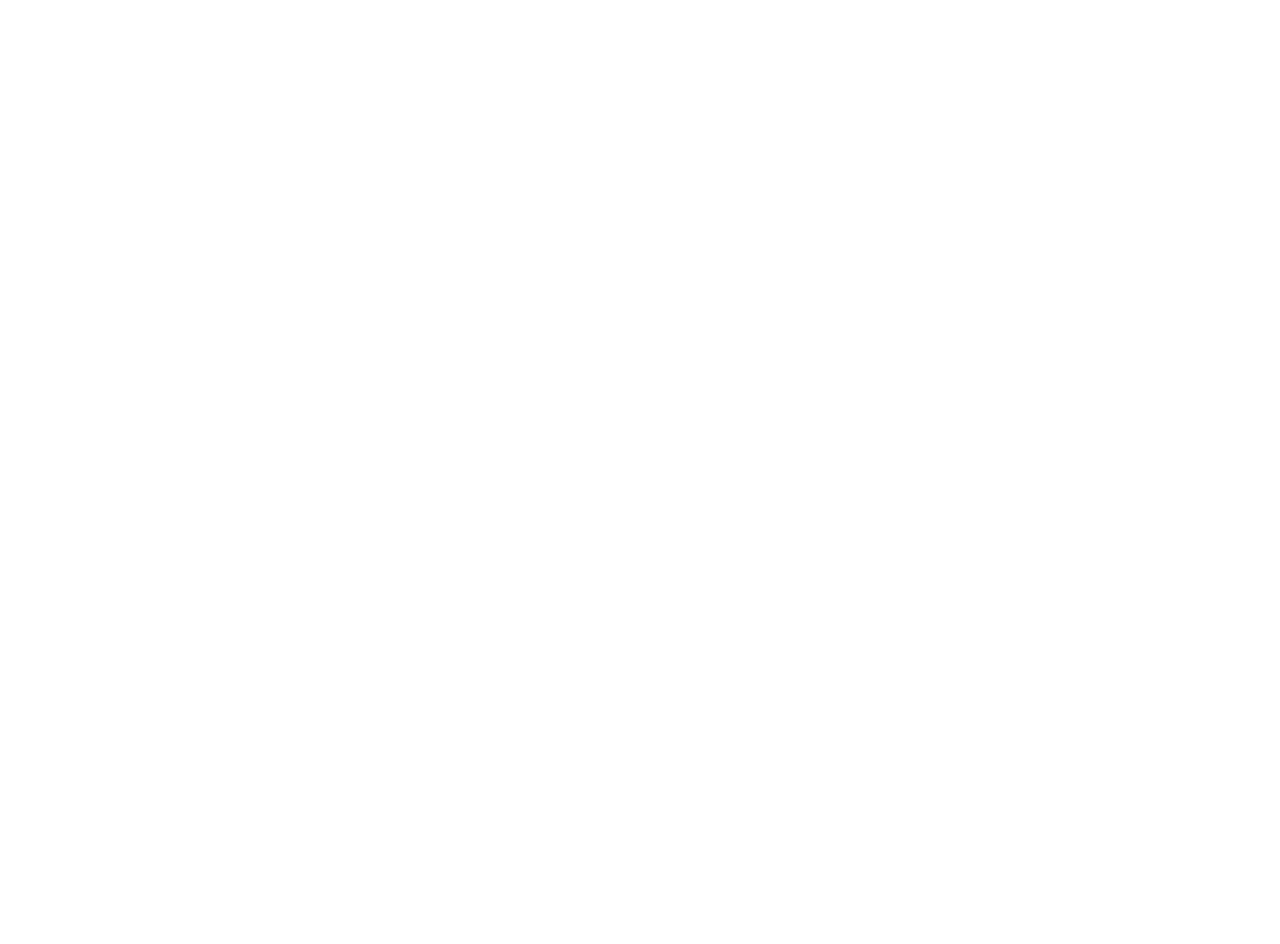
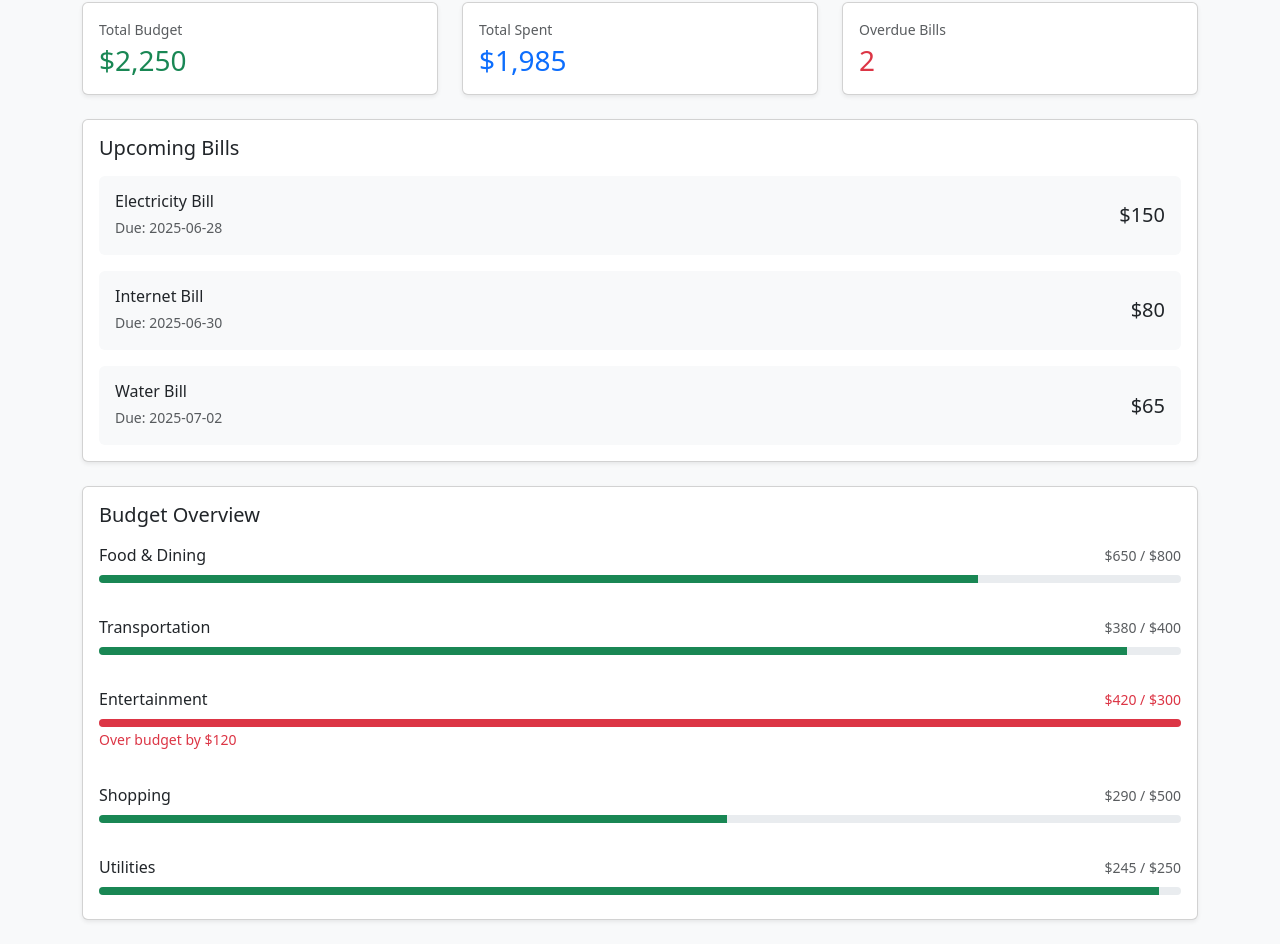
Before and after one commit to KhalanHappiness/BudgetWise, a React (Vite) app in the folder client/Budget-wise/: page /dashboard in a window 1280 px wide. Before the commit this address had no page. Shown: the part 598-1542 px from the top of the page. Before the commit the page ends 800 px from the top, so only its background shows below. Built offline with nearby package versions, Linux system fonts and the light colour scheme.

Commit message:
added the dashboard

```diff
--- a/client/Budget-wise/src/App.jsx
+++ b/client/Budget-wise/src/App.jsx
@@ -5,6 +5,7 @@ import Login from './pages/Login';
 import BillsManager from './pages/BillsManager';
 import BudgetManager from './pages/BudgetManager';
 import ExpenseTracker from './pages/ExpenseTracker';
+import Dashboard from './pages/Dashboard';
 import { AuthProvider } from './context/AuthContext';
 
 const App = () => {
@@ -13,7 +14,7 @@ const App = () => {
         <Router>
           <Routes>
             <Route path="/" element={<Login />} />
-            {/* <Route path="/dashboard" element={<Dashboard />} /> */}
+            <Route path="/dashboard" element={<Dashboard />} />
             <Route path="/bills" element={<BillsManager />} />
             <Route path="/budget" element={<BudgetManager />} />
             <Route path="/expenses" element={<ExpenseTracker />} />
--- a/client/Budget-wise/src/components/Layout/Sidebar.jsx
+++ b/client/Budget-wise/src/components/Layout/Sidebar.jsx
@@ -13,7 +13,7 @@ const Sidebar = () => {
   ];
 
   return (
-    // Removed min-vh-100
+
     <div className="bg-white border-end shadow-sm">
       <div className="p-3">
         <nav className="nav flex-column">
--- a/client/Budget-wise/src/pages/Dashboard.jsx
+++ b/client/Budget-wise/src/pages/Dashboard.jsx
@@ -0,0 +1,163 @@
+import React from 'react';
+import Header from '../components/Layout/Header';
+import Sidebar from '../components/Layout/Sidebar';
+
+const Dashboard = () => {
+  // Hardcoded data
+  const budgets = [
+    { id: 1, category: 'Food & Dining', budgeted: 800, spent: 650 },
+    { id: 2, category: 'Transportation', budgeted: 400, spent: 380 },
+    { id: 3, category: 'Entertainment', budgeted: 300, spent: 420 },
+    { id: 4, category: 'Shopping', budgeted: 500, spent: 290 },
+    { id: 5, category: 'Utilities', budgeted: 250, spent: 245 }
+  ];
+
+  const bills = [
+    { id: 1, name: 'Electricity Bill', amount: 150, dueDate: '2025-06-28', status: 'upcoming' },
+    { id: 2, name: 'Internet Bill', amount: 80, dueDate: '2025-06-30', status: 'upcoming' },
+    { id: 3, name: 'Water Bill', amount: 65, dueDate: '2025-07-02', status: 'upcoming' },
+    { id: 4, name: 'Credit Card Payment', amount: 850, dueDate: '2025-06-20', status: 'overdue' },
+    { id: 5, name: 'Insurance Premium', amount: 200, dueDate: '2025-06-18', status: 'overdue' }
+  ];
+
+  const reminders = [
+    { id: 1, message: 'You have 2 overdue bills totaling $1,050' },
+    { id: 2, message: 'Entertainment budget exceeded by $120 this month' }
+  ];
+
+  // Calculations
+  const totalBudget = budgets.reduce((sum, budget) => sum + budget.budgeted, 0);
+  const totalSpent = budgets.reduce((sum, budget) => sum + budget.spent, 0);
+  const upcomingBills = bills.filter(bill => bill.status === 'upcoming').slice(0, 3);
+  const overdueBills = bills.filter(bill => bill.status === 'overdue');
+
+  return (
+    <div className="container-fluid py-4" style={{ backgroundColor: '#f8f9fa', minHeight: '100vh' }}>
+
+      <div className="container">
+        <Header/>
+        <Sidebar/>
+        {/* Reminders */}
+        {reminders.length > 0 && (
+          <div className="alert alert-warning border-start border-warning mb-4 mt-5">
+            <div className="d-flex align-items-center mb-2">
+              <i className="fas fa-bell text-warning me-2"></i>
+              <h5 className="alert-heading mb-0">Reminders</h5>
+            </div>
+            {reminders.map(reminder => (
+              <p key={reminder.id} className="mb-1 small">{reminder.message}</p>
+            ))}
+          </div>
+        )}
+
+        {/* Summary Cards */}
+        <div className="row g-4 mb-4">
+          <div className="col-md-4">
+            <div className="card h-100 shadow-sm">
+              <div className="card-body">
+                <div className="d-flex justify-content-between align-items-center">
+                  <div>
+                    <p className="text-muted small mb-1">Total Budget</p>
+                    <h3 className="text-success mb-0">${totalBudget.toLocaleString()}</h3>
+                  </div>
+                  <i className="fas fa-dollar-sign text-success" style={{ fontSize: '2rem' }}></i>
+                </div>
+              </div>
+            </div>
+          </div>
+
+          <div className="col-md-4">
+            <div className="card h-100 shadow-sm">
+              <div className="card-body">
+                <div className="d-flex justify-content-between align-items-center">
+                  <div>
+                    <p className="text-muted small mb-1">Total Spent</p>
+                    <h3 className="text-primary mb-0">${totalSpent.toLocaleString()}</h3>
+                  </div>
+                  <i className="fas fa-chart-line text-primary" style={{ fontSize: '2rem' }}></i>
+                </div>
+              </div>
+            </div>
+          </div>
+
+          <div className="col-md-4">
+            <div className="card h-100 shadow-sm">
+              <div className="card-body">
+                <div className="d-flex justify-content-between align-items-center">
+                  <div>
+                    <p className="text-muted small mb-1">Overdue Bills</p>
+                    <h3 className="text-danger mb-0">{overdueBills.length}</h3>
+                  </div>
+                  <i className="fas fa-calendar-times text-danger" style={{ fontSize: '2rem' }}></i>
+                </div>
+              </div>
+            </div>
+          </div>
+        </div>
+
+        {/* Upcoming Bills */}
+        <div className="card shadow-sm mb-4">
+          <div className="card-body">
+            <h5 className="card-title mb-3">Upcoming Bills</h5>
+            <div className="row g-3">
+              {upcomingBills.map(bill => (
+                <div key={bill.id} className="col-12">
+                  <div className="d-flex justify-content-between align-items-center p-3 bg-light rounded">
+                    <div>
+                      <h6 className="mb-1">{bill.name}</h6>
+                      <small className="text-muted">Due: {bill.dueDate}</small>
+                    </div>
+                    <span className="h5 mb-0">${bill.amount}</span>
+                  </div>
+                </div>
+              ))}
+            </div>
+          </div>
+        </div>
+
+        {/* Budget Overview */}
+        <div className="card shadow-sm">
+          <div className="card-body">
+            <h5 className="card-title mb-3">Budget Overview</h5>
+            <div className="row g-4">
+              {budgets.map(budget => {
+                const percentage = (budget.spent / budget.budgeted) * 100;
+                const isOverBudget = percentage > 100;
+
+                return (
+                  <div key={budget.id} className="col-12">
+                    <div className="mb-2">
+                      <div className="d-flex justify-content-between align-items-center mb-2">
+                        <span className="fw-medium">{budget.category}</span>
+                        <span className={`small ${isOverBudget ? 'text-danger' : 'text-muted'}`}>
+                          ${budget.spent} / ${budget.budgeted}
+                        </span>
+                      </div>
+                      <div className="progress" style={{ height: '8px' }}>
+                        <div
+                          className={`progress-bar ${isOverBudget ? 'bg-danger' : 'bg-success'}`}
+                          role="progressbar"
+                          style={{ width: `${Math.min(percentage, 100)}%` }}
+                          aria-valuenow={percentage}
+                          aria-valuemin="0"
+                          aria-valuemax="100"
+                        ></div>
+                      </div>
+                      {isOverBudget && (
+                        <small className="text-danger">
+                          Over budget by ${(budget.spent - budget.budgeted).toLocaleString()}
+                        </small>
+                      )}
+                    </div>
+                  </div>
+                );
+              })}
+            </div>
+          </div>
+        </div>
+      </div>
+    </div>
+  );
+};
+
+export default Dashboard;
```
